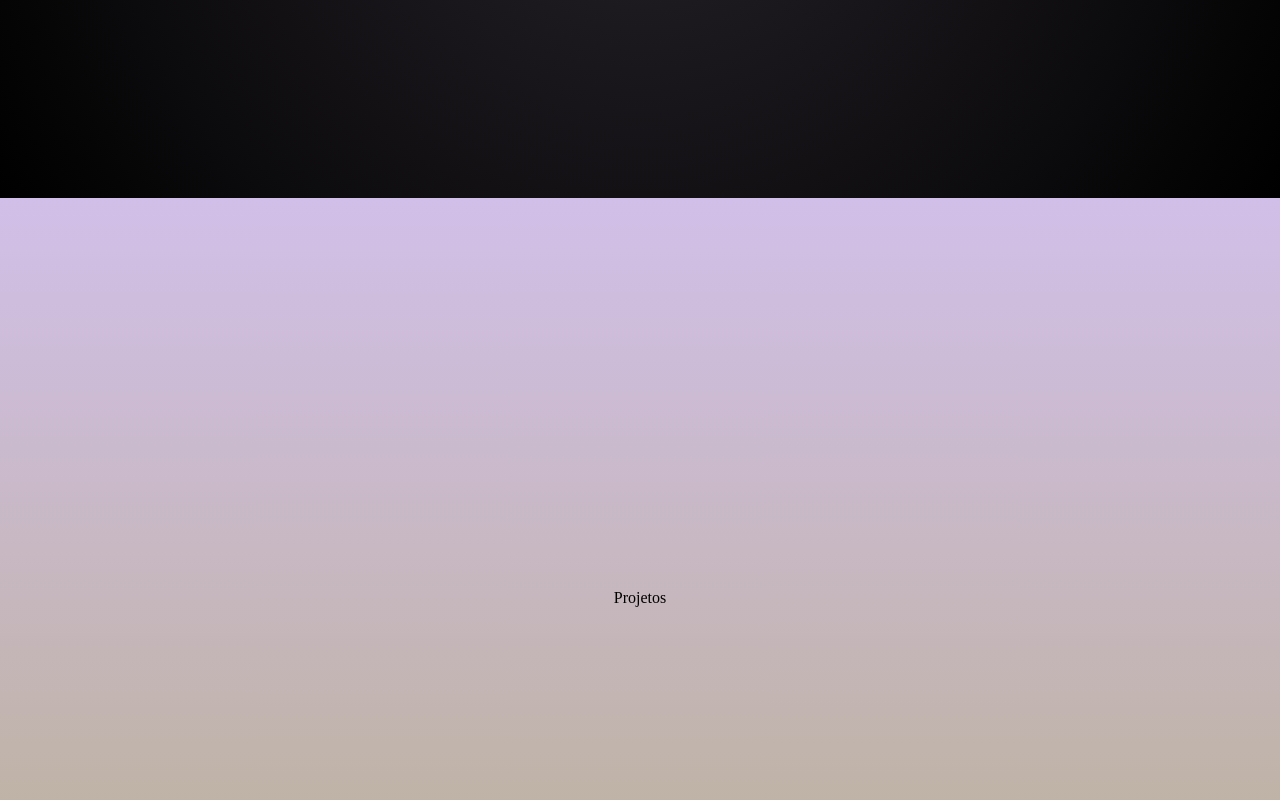
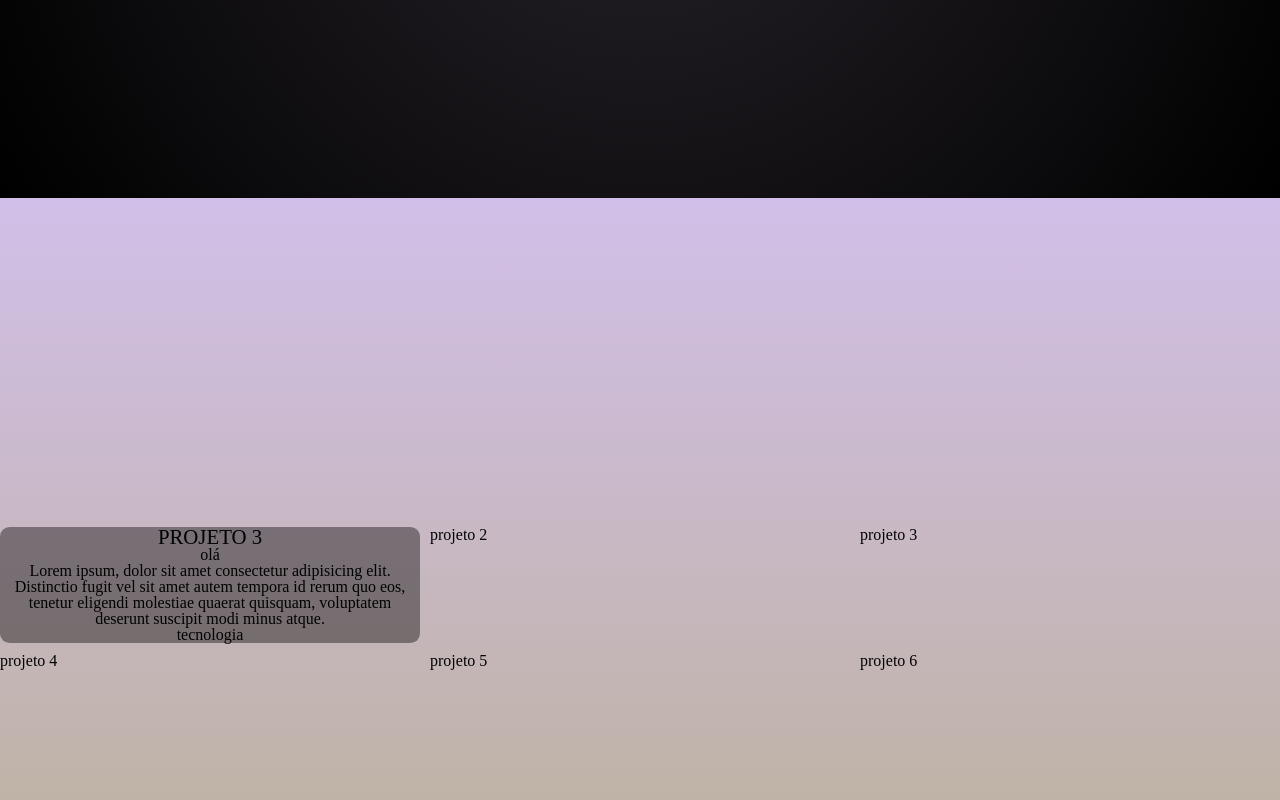
Before and after one commit to joaoygorr/Portifolio, a website built with Vite: page index.html in a window 1280 px wide. Shown: the part 602-1402 px from the top of the page. Built offline with nearby package versions, Linux system fonts and the light colour scheme; a web font is replaced by a local one.

Commit message:
refactor: esboco project

```diff
--- a/index.html
+++ b/index.html
@@ -1,6 +1,5 @@
 <!DOCTYPE html>
 <html lang="pt-br">
-
   <head>
     <meta charset="UTF-8" />
     <!-- <link rel="icon" type="image/svg+xml" href="/vite.svg" /> -->
@@ -14,8 +13,12 @@
 
       <nav class="box-navigation">
         <ul class="box-navigation-list">
-        <li class="box-subHouse"><a href="#home"><i class="bi bi-house"></i></a></li>
-        <li class="box-subFill"><a href="#projects"><i class="bi bi-gear-fill"></i></a></li>
+          <li class="box-subHouse">
+            <a href="#home"><i class="bi bi-house"></i></a>
+          </li>
+          <li class="box-subFill">
+            <a href="#projects"><i class="bi bi-gear-fill"></i></a>
+          </li>
         </ul>
       </nav>
     </header>
@@ -34,22 +37,36 @@
               <div class="box-icons">
                 <ul>
                   <li>
-                  <a href="https://www.linkedin.com/in/jyramalho/" target="_blank"
-                    rel="noopener noreferrer"><i class="bi bi-linkedin"></i></a>
+                    <a
+                      href="https://www.linkedin.com/in/jyramalho/"
+                      target="_blank"
+                      rel="noopener noreferrer"
+                      ><i class="bi bi-linkedin"></i
+                    ></a>
                   </li>
 
                   <li>
-                  <a href="https://github.com/joaoygorr" target="_blank" rel="noopener noreferrer"><i
-                      class="bi bi-github"></i></a>
+                    <a
+                      href="https://github.com/joaoygorr"
+                      target="_blank"
+                      rel="noopener noreferrer"
+                      ><i class="bi bi-github"></i
+                    ></a>
                   </li>
 
                   <li>
-                  <a href="mailto:ygorvieira2002@gmail.com"><i class="bi bi-envelope-at"></i></a>
+                    <a href="mailto:ygorvieira2002@gmail.com"
+                      ><i class="bi bi-envelope-at"></i
+                    ></a>
                   </li>
 
                   <li>
-                  <a href="./src/doc/cv.pdf" target="_blank" rel="noopener noreferrer"><i
-                      class="bi bi-file-earmark-text-fill"></i></a>
+                    <a
+                      href="./src/doc/cv.pdf"
+                      target="_blank"
+                      rel="noopener noreferrer"
+                      ><i class="bi bi-file-earmark-text-fill"></i
+                    ></a>
                   </li>
                 </ul>
               </div>
@@ -59,7 +76,10 @@
               <h1>developer</h1>
               <div class="box-my-resume">
                 <span class="box-text">
-                Desenvolvedor em busca de aprendizado contínuo, aprimoramento de habilidades em programação e inovação tecnológica, com foco em soluções eficientes e modernas.              </span>
+                  Desenvolvedor em busca de aprendizado contínuo, aprimoramento
+                  de habilidades em programação e inovação tecnológica, com foco
+                  em soluções eficientes e modernas.
+                </span>
               </div>
             </div>
           </div>
@@ -67,13 +87,36 @@
 
         <section id="projects" class="box-project">
           <div class="box-project-content">
-          Projetos
+            <div class="project">
+              <div class="project-body">
+                <h3>projeto 3</h3>
 
+                <div class="img">olá</div>
+
+                <div>
+                  <p>
+                    Lorem ipsum, dolor sit amet consectetur adipisicing elit.
+                    Distinctio fugit vel sit amet autem tempora id rerum quo
+                    eos, tenetur eligendi molestiae quaerat quisquam, voluptatem
+                    deserunt suscipit modi minus atque.
+                  </p>
+                </div>
+
+                <div>
+                  <span> tecnologia </span>
+                </div>
+              </div>
+            </div>
+
+            <div>projeto 2</div>
+            <div>projeto 3</div>
+            <div>projeto 4</div>
+            <div>projeto 5</div>
+            <div>projeto 6</div>
           </div>
         </section>
       </div>
     </main>
     <script type="module" src="./src/scripts/main.ts"></script>
   </body>
-
 </html>
--- a/src/styles/style.scss
+++ b/src/styles/style.scss
@@ -172,6 +172,25 @@
         height: 100vh;
         background: linear-gradient(0deg, rgba(185, 175, 145, 1) 0%, rgba(210, 191, 233, 1) 100%);
 
+        .box-project-content {
+            display: grid;
+            grid-template-columns: repeat(3, 1fr);
+            gap: 10px;
 
+            .project {
+                border-radius: .6rem;
+                background: #0006;
+
+                .project-body {
+                    text-align: center;
+
+                    h3 {
+                        font-size: 1.3rem;
+                        font-weight: 500;
+                        text-transform: uppercase;
+                    }
+                }
+            }
+        }
     }
 }
```
Lines whose indentation alone changed are shown as unchanged.
